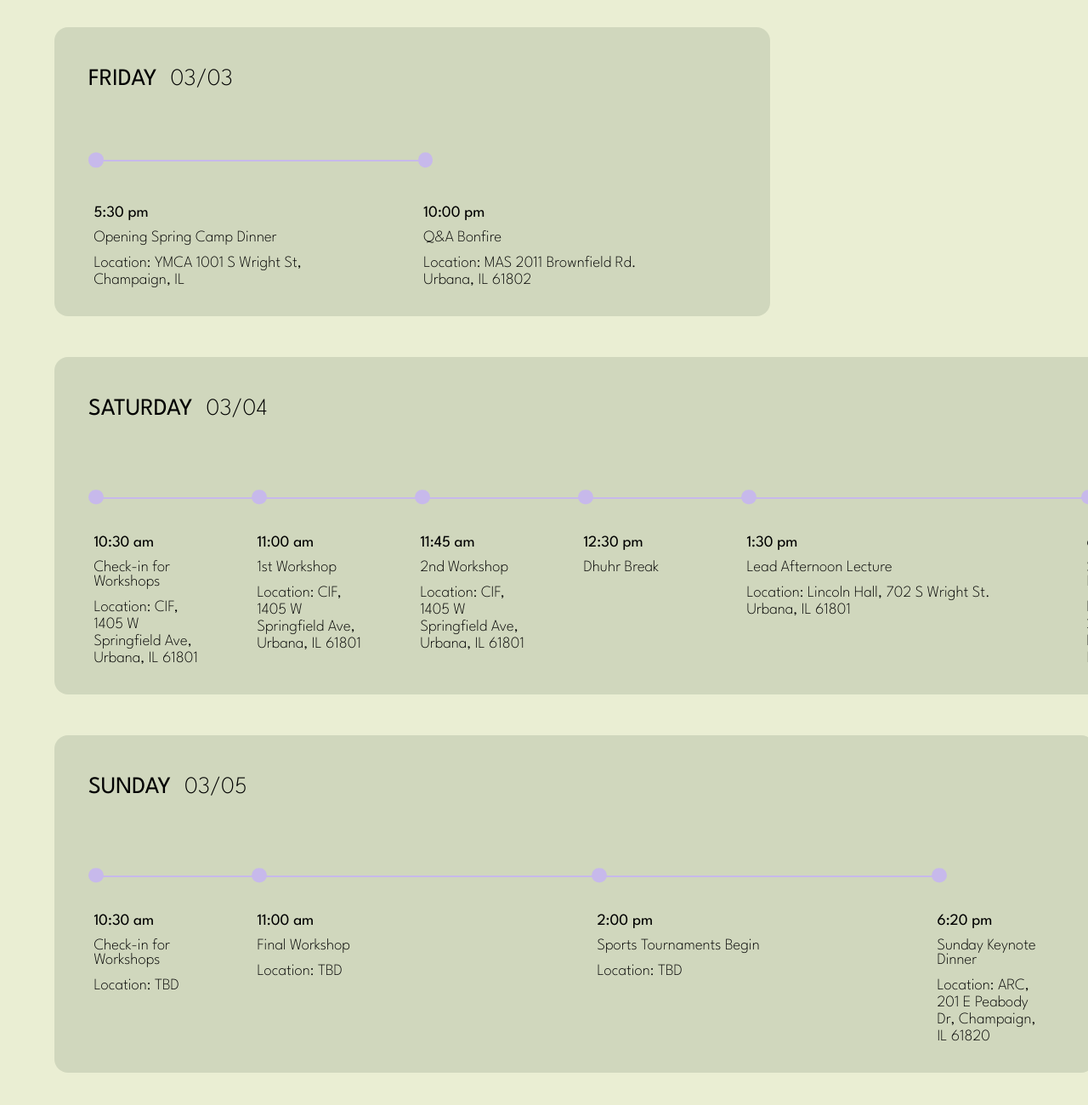
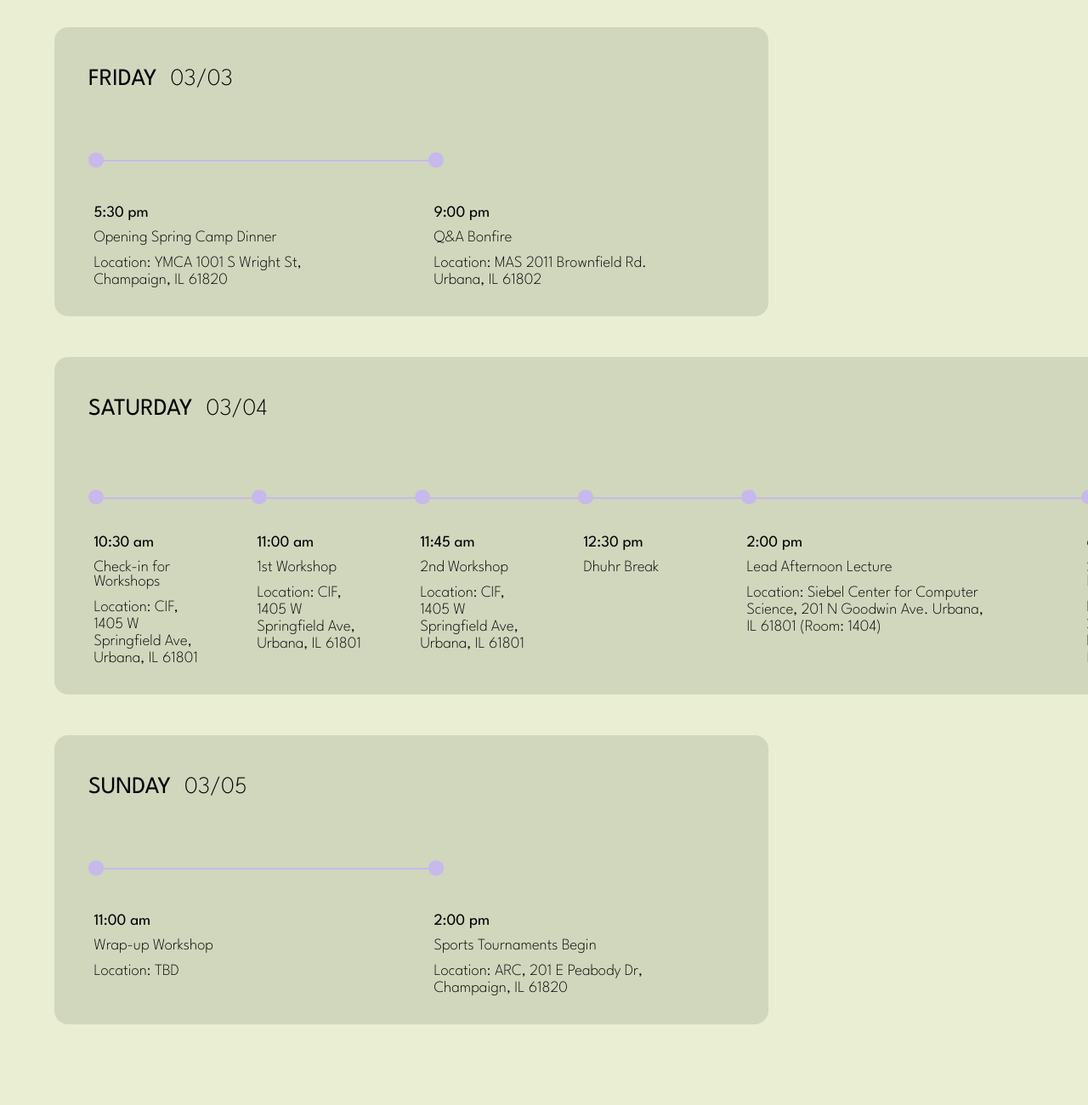
Before and after one commit to aryanp31/msa-website, a plain HTML site: page html/spring-camp.html in a window 1280 px wide. Shown: the part 2186-3486 px from the top of the page at 85% size. After the commit the page ends 3439 px from the top, so only its background shows below. Drawn offline with Linux system fonts and the light colour scheme.

Commit message:
Fixed Spring Camp Itinerary

```diff
--- a/html/spring-camp.html
+++ b/html/spring-camp.html
@@ -123,16 +123,16 @@
           <h6 class="time-date">03/03</h6>
         </div>
         <div class="timeline flex">
-          <div class="timeline-item">
+          <div class="timeline-item long">
             <div class="timeline-content">
               <h3 class="timeline-time">5:30 pm</h3>
               <h3 class="timeline-event">Opening Spring Camp Dinner</h3>
-              <h3 class="timeline-location">Location: YMCA 1001 S Wright St, Champaign, IL</h3>
+              <h3 class="timeline-location">Location: YMCA 1001 S Wright St, Champaign, IL 61820</h3>
             </div>
           </div>
-          <div class="timeline-item">
+          <div class="timeline-item long">
             <div class="timeline-content">
-              <h3 class="timeline-time">10:00 pm</h3>
+              <h3 class="timeline-time">9:00 pm</h3>
               <h3 class="timeline-event">Q&A Bonfire</h3>
               <h3 class="timeline-location">Location: MAS 2011 Brownfield Rd. Urbana, IL 61802</h3>
             </div>
@@ -175,14 +175,14 @@
           </div>
           <div class="timeline-item long">
             <div class="timeline-content">
-              <h3 class="timeline-time">1:30 pm</h3>
+              <h3 class="timeline-time">2:00 pm</h3>
               <h3 class="timeline-event">Lead Afternoon Lecture</h3>
-              <h3 class="timeline-location">Location: Lincoln Hall, 702 S Wright St. Urbana, IL 61801</h3>
+              <h3 class="timeline-location">Location: Siebel Center for Computer Science, 201 N Goodwin Ave. Urbana, IL 61801 (Room: 1404)</h3>
             </div>
           </div>
           <div class="timeline-item short">
             <div class="timeline-content">
-              <h3 class="timeline-time">6:15 pm</h3>
+              <h3 class="timeline-time">6:30 pm</h3>
               <h3 class="timeline-event">Saturday Keynote Dinner</h3>
               <h3 class="timeline-location">Location: ARC, 201 E Peabody Dr, Champaign, IL 61820</h3>
             </div>
@@ -196,17 +196,10 @@
           <h6 class="time-date">03/05</h6>
         </div>
         <div class="timeline flex">
-          <div class="timeline-item short">
-            <div class="timeline-content">
-              <h3 class="timeline-time">10:30 am</h3>
-              <h3 class="timeline-event">Check-in for Workshops</h3>
-              <h3 class="timeline-location">Location: TBD</h3>
-            </div>
-          </div>
           <div class="timeline-item long">
             <div class="timeline-content">
               <h3 class="timeline-time">11:00 am</h3>
-              <h3 class="timeline-event">Final Workshop</h3>
+              <h3 class="timeline-event">Wrap-up Workshop</h3>
               <h3 class="timeline-location">Location: TBD</h3>
             </div>
           </div>
@@ -214,13 +207,6 @@
             <div class="timeline-content">
               <h3 class="timeline-time">2:00 pm</h3>
               <h3 class="timeline-event">Sports Tournaments Begin</h3>
-              <h3 class="timeline-location">Location: TBD</h3>
-            </div>
-          </div>
-          <div class="timeline-item short">
-            <div class="timeline-content">
-              <h3 class="timeline-time">6:20 pm</h3>
-              <h3 class="timeline-event">Sunday Keynote Dinner</h3>
               <h3 class="timeline-location">Location: ARC, 201 E Peabody Dr, Champaign, IL 61820</h3>
             </div>
           </div>
```
Also changed, not shown: img/graphics/itinerary.png, 2 other files.
